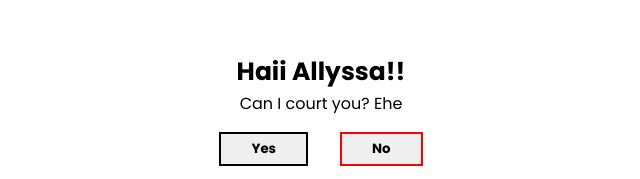
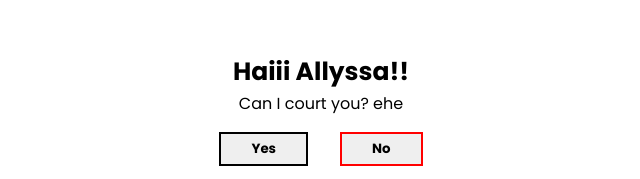
Before and after one commit to Stvnhaha/crushie, a plain HTML site: page index.html in a window 1280 px wide. Shown: the part 251-430 px from the top of the page, 319-959 px from the left. Drawn offline with Linux system fonts and the light colour scheme.

Commit message:
Add files via upload

```diff
--- a/index.html
+++ b/index.html
@@ -32,7 +32,7 @@
         </div>
 
         <div class="ask">
-            <p><span class="crush">Haii Allyssa!!</span> <br> Can I court you? Ehe</p>
+            <p><span class="crush">Haiii Allyssa!!</span> <br> Can I court you? ehe</p>
             <div class="btn">
                 <a href="yes.html"><button id="btn1">Yes</button></a>
                 <button id="btn2">No</button>
```
Also changed, not shown: yes.html (+1 -1 lines).
